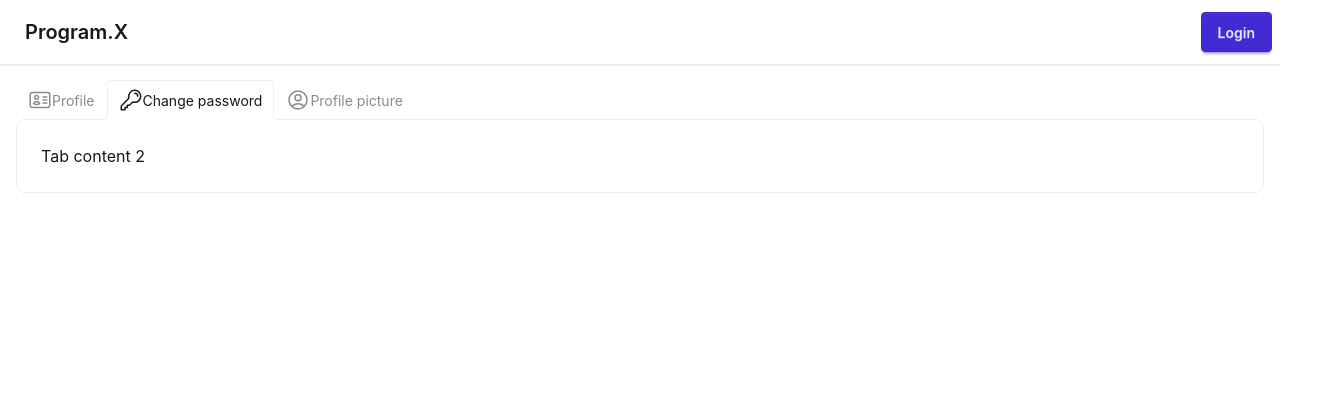
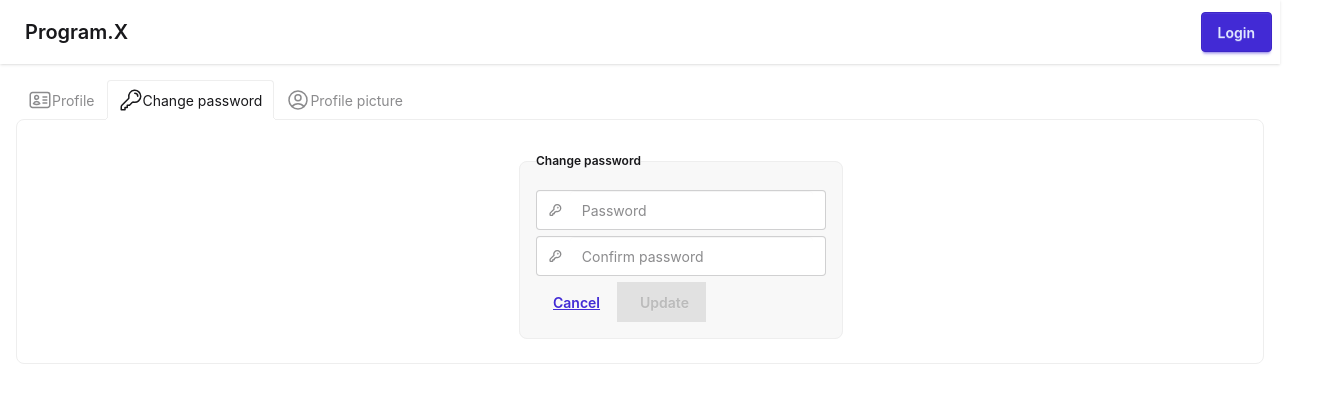
Before and after one commit to ProgramX-NPledger/ProgramX-AngularClient, an Angular app in the folder client/: page /profile in a window 1280 px wide. Both pictures are taken after a click on the label "Change password". Shown: the top 396 px of the page, 1321 px wide, since content can reach past the window. Built offline with nearby package versions, Linux system fonts and the light colour scheme.

Commit message:
Change password

```diff
--- /dev/null
+++ b/client/src/app/change-password/change-password.component.html
@@ -0,0 +1,114 @@
+
+<div class="flex align-middle ml-auto w-screen">
+
+    @if(isError()) {
+        <div role="alert" class="flex items-center gap-3 mr-auto ml-auto alert alert-error">
+            <svg xmlns="http://www.w3.org/2000/svg" class="h-6 w-6 shrink-0 stroke-current" fill="none" viewBox="0 0 24 24">
+                <path stroke-linecap="round" stroke-linejoin="round" stroke-width="2" d="M10 14l2-2m0 0l2-2m-2 2l-2-2m2 2l2 2m7-2a9 9 0 11-18 0 9 9 0 0118 0z" />
+            </svg>
+            <span>There was an error getting the user's password</span>
+        </div>
+    } @else {
+
+
+        <form #changePasswordForm="ngForm" (ngSubmit)="changePassword(changePasswordForm)" novalidate class="flex items-center gap-3 mr-auto ml-auto">
+
+            <fieldset class="fieldset bg-base-200 border-base-300 rounded-box w-full border p-4">
+
+                <legend class="fieldset-legend">Change password</legend>
+
+                @if (isPasswordChanged())
+                {
+                    <div role="alert" class="alert alert-success">
+                        <svg xmlns="http://www.w3.org/2000/svg" class="h-6 w-6 shrink-0 stroke-current" fill="none" viewBox="0 0 24 24">
+                            <path stroke-linecap="round" stroke-linejoin="round" stroke-width="2" d="M9 12l2 2 4-4m6 2a9 9 0 11-18 0 9 9 0 0118 0z" />
+                        </svg>
+                        <span>Password changed successfully</span>
+                    </div>
+                }
+
+                @if (isPasswordChangedFailed())
+                {
+                    <div role="alert" class="flex items-center gap-3 mr-auto ml-auto alert alert-error">
+                        <svg xmlns="http://www.w3.org/2000/svg" class="h-6 w-6 shrink-0 stroke-current" fill="none" viewBox="0 0 24 24">
+                            <path stroke-linecap="round" stroke-linejoin="round" stroke-width="2" d="M10 14l2-2m0 0l2-2m-2 2l-2-2m2 2l2 2m7-2a9 9 0 11-18 0 9 9 0 0118 0z" />
+                        </svg>
+                        <span>Changing password changed: {{ passwordChangedFailedErrorMessage() }}</span>
+                    </div>
+                }
+
+                <label class="input validator">
+                <svg class="h-[1em] opacity-50" xmlns="http://www.w3.org/2000/svg" viewBox="0 0 24 24">
+                    <g
+                    stroke-linejoin="round"
+                    stroke-linecap="round"
+                    stroke-width="2.5"
+                    fill="none"
+                    stroke="currentColor"
+                    >
+                    <path
+                        d="M2.586 17.414A2 2 0 0 0 2 18.828V21a1 1 0 0 0 1 1h3a1 1 0 0 0 1-1v-1a1 1 0 0 1 1-1h1a1 1 0 0 0 1-1v-1a1 1 0 0 1 1-1h.172a2 2 0 0 0 1.414-.586l.814-.814a6.5 6.5 0 1 0-4-4z"
+                    ></path>
+                    <circle cx="16.5" cy="7.5" r=".5" fill="currentColor"></circle>
+                    </g>
+                </svg>
+                <input
+                    type="password"
+                    required
+                    placeholder="Password"
+                    minlength="8"
+                    pattern="(?=.*\d)(?=.*[a-z])(?=.*[A-Z]).{8,}"
+                    [(ngModel)]="newPassword"
+                    name="newPassword"
+                    class="input w-full"
+                    title="Must be more than 8 characters, including number, lowercase letter, uppercase letter"
+                />
+                </label>
+                <p class="validator-hint hidden">
+                Must be more than 8 characters, including
+                <br />At least one number <br />At least one lowercase letter <br />At least one uppercase letter
+                </p>
+
+            <label class="input validator">
+                <svg class="h-[1em] opacity-50" xmlns="http://www.w3.org/2000/svg" viewBox="0 0 24 24">
+                    <g
+                    stroke-linejoin="round"
+                    stroke-linecap="round"
+                    stroke-width="2.5"
+                    fill="none"
+                    stroke="currentColor"
+                    >
+                    <path
+                        d="M2.586 17.414A2 2 0 0 0 2 18.828V21a1 1 0 0 0 1 1h3a1 1 0 0 0 1-1v-1a1 1 0 0 1 1-1h1a1 1 0 0 0 1-1v-1a1 1 0 0 1 1-1h.172a2 2 0 0 0 1.414-.586l.814-.814a6.5 6.5 0 1 0-4-4z"
+                    ></path>
+                    <circle cx="16.5" cy="7.5" r=".5" fill="currentColor"></circle>
+                    </g>
+                </svg>
+                <input
+                    type="password"
+                    required
+                    placeholder="Confirm password"
+                    [(ngModel)]="confirmPassword"
+                    name="confirmPassword"
+                    class="input w-full"
+                />
+                </label>
+                <p class="validator-hint hidden">
+                Passwords don't match
+                </p>
+
+                <div class="join">
+                    <button class="btn btn-link" (click)="cancel()">Cancel</button>
+
+                    <button class="btn btn-primary" type="submit" [disabled]="isBusy() || (changePasswordForm.invalid ?? false)">
+                        <span [class.loading]="isBusy()" [class.loading-spinner]="isBusy()"></span>
+                        Update
+                    </button>
+                </div>
+
+            </fieldset>
+        </form>
+
+
+    }
+</div>
--- /dev/null
+++ b/client/src/app/change-password/change-password.component.ts
@@ -0,0 +1,67 @@
+import { Component, inject, signal } from '@angular/core';
+import { FormsModule, NgForm } from '@angular/forms';
+import { Router } from '@angular/router';
+import { UsersService } from '../apps/admin/services/users-service.service';
+import { UpdateResponse } from '../apps/admin/model/update-response';
+import { LoginService } from '../core/services/login-service.service';
+
+@Component({
+  selector: 'app-change-password',
+  imports: [FormsModule],
+  templateUrl: './change-password.component.html',
+  styleUrl: './change-password.component.css'
+})
+
+export class ChangePasswordComponent {
+  usersService = inject(UsersService);
+  loginService = inject(LoginService);
+  router = inject(Router);
+
+  isError = signal<boolean>(false);
+  isBusy = signal<boolean>(false);
+  isPasswordChanged = signal<boolean>(false);
+  isPasswordChangedFailed = signal<boolean>(false);
+  passwordChangedFailedErrorMessage = signal<string | undefined>('');
+
+  ngOnInit(): void {
+  }
+
+  protected newPassword: string='';
+  protected confirmPassword: string='';
+
+  changePassword(form: NgForm) {
+    if (form.invalid) {
+      form.control.markAllAsTouched();
+      return;
+    }
+
+    const updateUserRequest = {
+      newPassword: this.newPassword,
+      confirmNewPassword: this.confirmPassword
+    };
+
+    this.isBusy.set(true);
+    this.usersService.updateUser(updateUserRequest).subscribe({
+      next: (response: UpdateResponse) => {
+        console.log(response);
+        if (response.isOk) {
+          this.isBusy.set(false);
+          this.isPasswordChanged.set(true);
+          this.loginService.logout();
+          this.router.navigate(['login'])
+        } else {
+          this.isBusy.set(false);
+          this.isPasswordChanged.set(false);
+          this.isPasswordChangedFailed.set(true);
+          this.passwordChangedFailedErrorMessage.set(response.errorMessage);
+        }
+      },
+      error: (error: any) => { console.log(error); }
+    });
+  }
+
+  cancel() {
+    this.router.navigate(['/home']);
+  }
+
+}
--- a/client/src/app/profile/profile.component.html
+++ b/client/src/app/profile/profile.component.html
@@ -19,7 +19,9 @@
         </svg>
         Change password
     </label>
-    <div class="tab-content bg-base-100 border-base-300 p-6">Tab content 2</div>
+    <div class="tab-content bg-base-100 border-base-300 p-6">
+        <app-change-password></app-change-password>
+    </div>
 
     <label class="tab">
         <input type="radio" name="my_tabs_4" />
--- a/client/src/app/profile/profile.component.ts
+++ b/client/src/app/profile/profile.component.ts
@@ -1,10 +1,11 @@
 import { Component } from '@angular/core';
 import { UpdateProfileComponent } from "../update-profile/update-profile.component";
 import { UpdateProfilePhotoComponent } from "../update-profile-photo/update-profile-photo.component";
+import { ChangePasswordComponent } from "../change-password/change-password.component";
 
 @Component({
   selector: 'app-profile',
-  imports: [UpdateProfileComponent, UpdateProfilePhotoComponent],
+  imports: [UpdateProfileComponent, UpdateProfilePhotoComponent, ChangePasswordComponent],
   templateUrl: './profile.component.html',
   styleUrl: './profile.component.css'
 })
```
Also changed, not shown: client/src/app/change-password/change-password.component.css (added), 1 other file (tests, documents, lock files or other folders).
